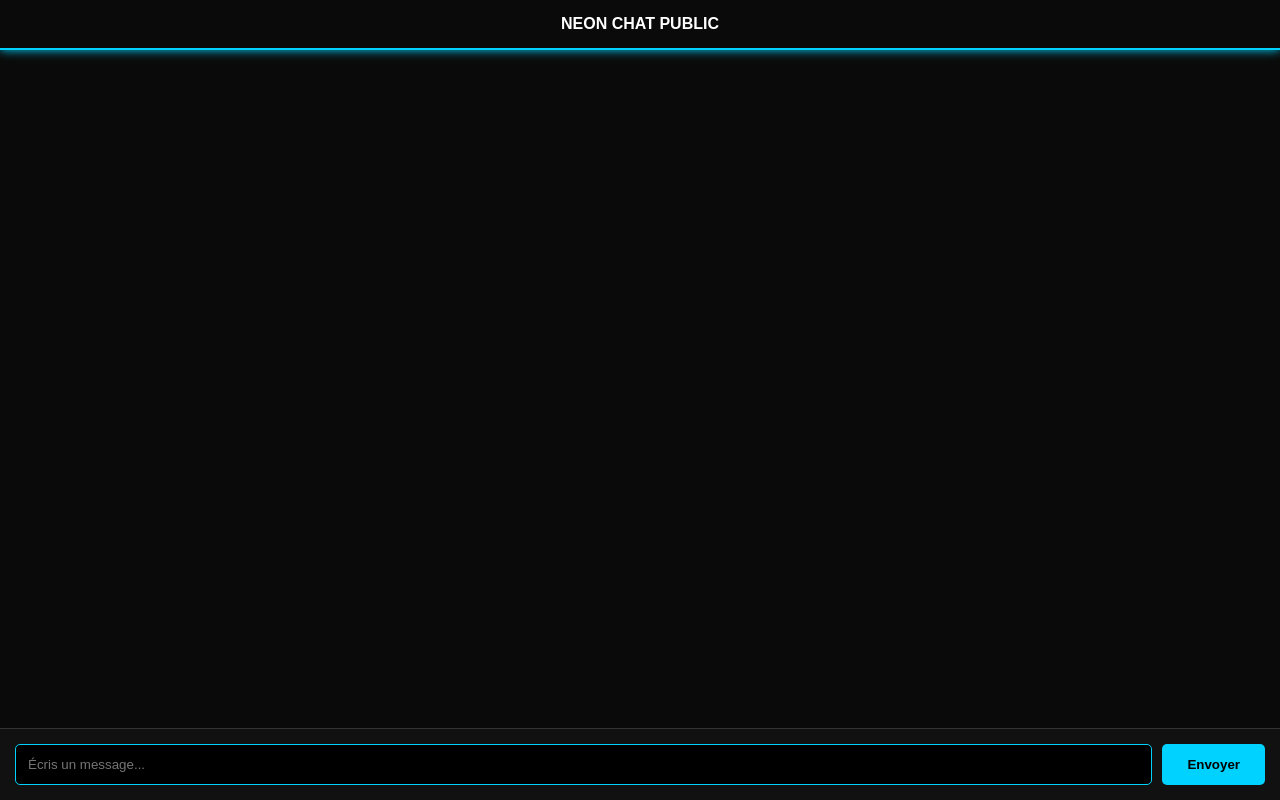
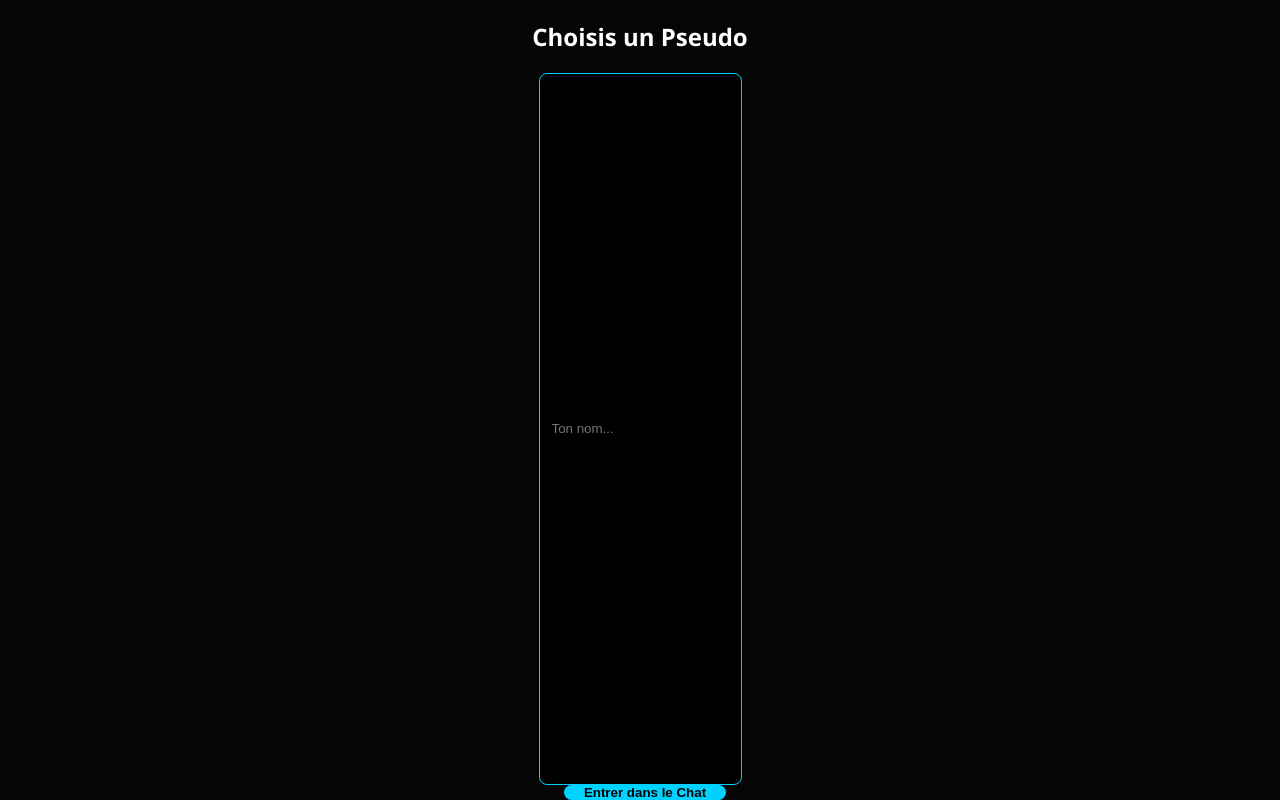
Before and after one commit to Lastlion/ChatPublic, a website: page index.html in a window 1280 px wide. Drawn offline with nearby package versions, Linux system fonts and the light colour scheme; no server answers.

Commit message:
Update index.html

```diff
--- a/index.html
+++ b/index.html
@@ -3,44 +3,73 @@
 <head>
     <meta charset="UTF-8">
     <meta name="viewport" content="width=device-width, initial-scale=1.0">
-    <title>Neon Chat</title>
+    <title>Neon Chat Pro</title>
     <style>
-        body { background: #0a0a0a; color: #fff; font-family: sans-serif; margin: 0; display: flex; flex-direction: column; height: 100vh; }
-        header { padding: 15px; text-align: center; border-bottom: 2px solid #00d2ff; box-shadow: 0 0 10px #00d2ff; font-weight: bold; }
-        #messages { flex-grow: 1; list-style-type: none; margin: 0; padding: 20px; overflow-y: auto; }
-        #messages li { padding: 10px; margin-bottom: 10px; background: rgba(0, 210, 255, 0.1); border-left: 4px solid #ff007f; border-radius: 5px; }
+        :root { --blue: #00d2ff; --pink: #ff007f; --dark: #050505; }
+        body { background: var(--dark); color: white; font-family: 'Segoe UI', sans-serif; margin: 0; height: 100vh; display: flex; flex-direction: column; }
+
+        /* Fenêtre Pseudo */
+        #pseudo-overlay { position: fixed; top:0; left:0; width:100%; height:100%; background: var(--dark); z-index: 100; display: flex; flex-direction: column; justify-content: center; align-items: center; }
+
+        header { padding: 15px; text-align: center; border-bottom: 2px solid var(--blue); box-shadow: 0 0 15px var(--blue); font-weight: bold; letter-spacing: 2px; }
+        #messages { flex-grow: 1; list-style: none; padding: 20px; overflow-y: auto; }
+
+        /* Bulles de message */
+        .msg-container { margin-bottom: 15px; padding: 10px 15px; border-radius: 15px; background: rgba(255,255,255,0.05); border-left: 4px solid var(--pink); max-width: 80%; }
+        .pseudo { font-weight: bold; color: var(--blue); font-size: 0.8em; display: block; margin-bottom: 5px; }
+        .text { color: #eee; }
+
         #form { display: flex; padding: 15px; background: #111; border-top: 1px solid #333; }
-        #input { flex-grow: 1; padding: 12px; border: 1px solid #00d2ff; border-radius: 5px; background: #000; color: #fff; outline: none; }
-        button { background: #00d2ff; border: none; padding: 0 25px; margin-left: 10px; border-radius: 5px; font-weight: bold; cursor: pointer; }
-        button:hover { background: #ff007f; color: white; }
+        input { flex-grow: 1; padding: 12px; border: 1px solid var(--blue); border-radius: 8px; background: #000; color: #fff; outline: none; }
+        button { background: var(--blue); border: none; padding: 0 20px; margin-left: 10px; border-radius: 8px; font-weight: bold; cursor: pointer; transition: 0.3s; }
+        button:hover { background: var(--pink); color: white; box-shadow: 0 0 15px var(--pink); }
     </style>
 </head>
 <body>
+
+    <div id="pseudo-overlay">
+        <h2>Choisis un Pseudo</h2>
+        <input type="text" id="pseudo-input" placeholder="Ton nom..." style="max-width: 250px;">
+        <button onclick="setPseudo()">Entrer dans le Chat</button>
+    </div>
+
     <header>NEON CHAT PUBLIC</header>
     <ul id="messages"></ul>
+
     <form id="form">
-        <input id="input" autocomplete="off" placeholder="Écris un message..." /><button>Envoyer</button>
+        <input id="input" autocomplete="off" placeholder="Écris ton message..." />
+        <button type="submit">Envoyer</button>
     </form>
 
     <script src="/socket.io/socket.io.js"></script>
     <script>
         var socket = io();
-        var form = document.getElementById('form');
-        var input = document.getElementById('input');
+        var myPseudo = "";
 
-        form.addEventListener('submit', function(e) {
+        function setPseudo() {
+            const val = document.getElementById('pseudo-input').value;
+            if(val) {
+                myPseudo = val;
+                document.getElementById('pseudo-overlay').style.display = 'none';
+                socket.emit('new user', myPseudo);
+            }
+        }
+
+        document.getElementById('form').addEventListener('submit', function(e) {
             e.preventDefault();
+            const input = document.getElementById('input');
             if (input.value) {
-                socket.emit('chat message', input.value);
+                socket.emit('chat message', { pseudo: myPseudo, text: input.value });
                 input.value = '';
             }
         });
 
-        socket.on('chat message', function(msg) {
+        socket.on('chat message', function(data) {
             var item = document.createElement('li');
-            item.textContent = msg;
+            item.className = 'msg-container';
+            item.innerHTML = `<span class="pseudo">${data.pseudo}</span><span class="text">${data.text}</span>`;
             document.getElementById('messages').appendChild(item);
-            window.scrollTo(0, document.body.scrollHeight);
+            document.getElementById('messages').scrollTop = document.getElementById('messages').scrollHeight;
         });
     </script>
 </body>
```
